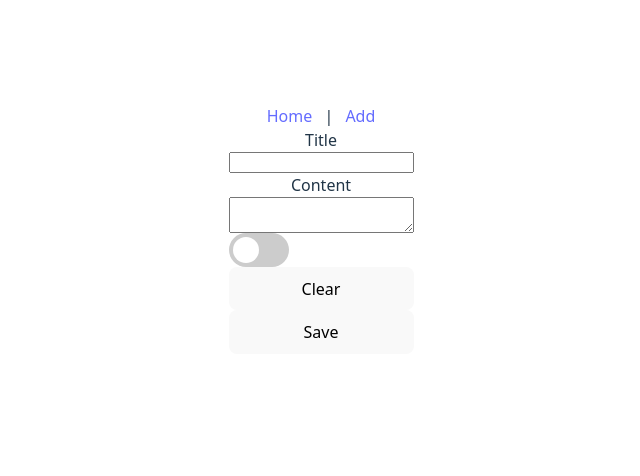
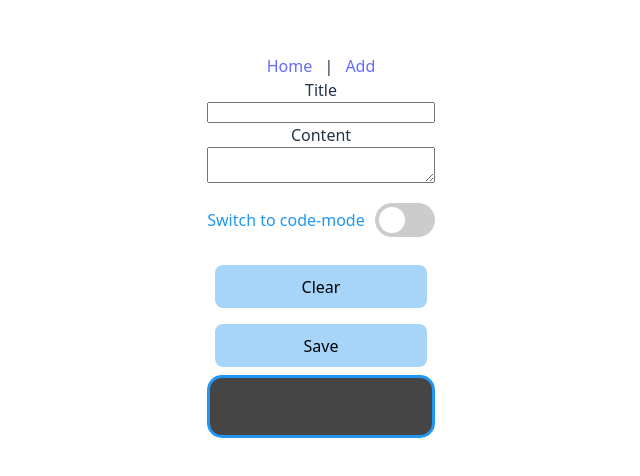
Before and after one commit to ShirinAjou/frontend-react, a React (Vite) app: page /frontend-react/texteditor/1 in a window 1280 px wide. Shown: the part 154-630 px from the top of the page, without its empty margins (319-959 px from the left). Built offline with nearby package versions, Linux system fonts and the light colour scheme; no server answers.

Commit message:
added update

```diff
--- a/src/App.css
+++ b/src/App.css
@@ -24,8 +24,12 @@
   gap: 0.5em;
 }
 
-.table-conatiner th, td{
+.table-container th, td{
   padding: 0.5em;
+}
+
+.codemirror {
+  color: black;
 }
 
 @keyframes logo-spin {
@@ -61,6 +65,25 @@ a {
   padding: 0.5em;
 }
 
+.button {
+  gap: 1em;
+  margin: 0.5em;
+  background-color: #2195f365;
+}
+
+.output {
+  border: 3px solid #2196F3;
+  padding: 10px;
+  border-radius: 15px;
+  background-color: #454545;
+}
+
+.output h1 {
+  padding-top: 10px;
+  margin-top: 5px;
+  font-size: 2em;
+}
+
 .switch {
   position: relative;
   display: inline-block;
@@ -73,6 +96,19 @@ a {
   width: 0;
   height: 0;
 }
+
+.switch-container {
+  display: flex;
+  align-items: center;
+  gap: 10px;
+  margin: 20px 0;
+}
+
+.switch-label {
+  font-size: 1rem;
+  color: #2196F3;
+}
+
 
 .slider {
   position: absolute;
--- a/src/DataFetcher.jsx
+++ b/src/DataFetcher.jsx
@@ -30,7 +30,7 @@ function FetchData() {
               <td>{post.title}</td>
               <td>
                 <a href={`/frontend-react/update/${post._id}`}>Uppdatera</a>
-                <a href={`/frontend-react/texteditor/${post._id}`}>Kommentera</a>
+                <a href={`/frontend-react/texteditor/${post._id}`}>CodeMirror</a>
               </td>
             </tr>
           ))}
--- a/src/components/TextEditor.jsx
+++ b/src/components/TextEditor.jsx
@@ -19,8 +19,8 @@ function TextEditor() {
   const socket = useRef(null);
 
   useEffect(() => {
-    socket.current = io("http://localhost:8080");
-    fetch(`http://localhost:8080/texteditor/${id}`, {
+    socket.current = io(FETCH_URL);
+    fetch(`${FETCH_URL}/texteditor/${id}`, {
       method: "GET",
       headers: { "Content-Type": "application/json" },
     })
@@ -63,12 +63,16 @@ function TextEditor() {
   }
 
   function saveData() {
+    let encode = { code: btoa(content) }
     fetch("https://execjs.emilfolino.se/code", {
-      body: JSON.stringify({
-      id,
-      title,
-      content,
-      }),
+      // body: JSON.stringify({
+      //   id,
+      //   title,
+      //   content,
+      // }),
+      body: JSON.stringify(
+        encode
+      ),
       headers: {
           'content-type': 'application/json'
       },
@@ -79,7 +83,7 @@ function TextEditor() {
     })
     .then(function(result) {
         let decodedOutput = atob(result.data);
-        console.log(decodedOutput);
+        console.log('result' + decodedOutput);
     });
   }
 
@@ -92,19 +96,24 @@ function TextEditor() {
 
         <label htmlFor="content-field">Content</label>
 
-        {isCodeMode ? <CodeMirror value={content} onChange={handleContentChangeMirror} /> : <textarea id="content-field" value={content}
+        {isCodeMode ? <CodeMirror value={content} onChange={handleContentChangeMirror} className="codemirror"/> : <textarea id="content-field" value={content}
         onChange={handleContentChange}></textarea>}
 
-        <label className="switch">
-          <input type="checkbox" onChange={(e) => setIsCodeMode(e.target.checked)} />
-          <span className="slider round"></span>
-        </label>
 
-        <button id="print-message" onClick={clear}>Clear</button>
+        <div className="switch-container">
+          <span className="switch-label">Switch to code-mode</span>
+          <label className="switch">
+            <input type="checkbox" onChange={(e) => setIsCodeMode(e.target.checked)} />
+            <span className="slider round"></span>
+          </label>
+        </div>
 
-        <button onClick={saveData}>Save</button>
 
-        <div id="output-container">
+        <button className="button" id="print-message" onClick={clear}>Clear</button>
+
+        <button className="button"  onClick={saveData}>Save</button>
+
+        <div className="output" id="output-container">
           <h1>{title}</h1>
           <p>{content}</p>
         </div>
```
